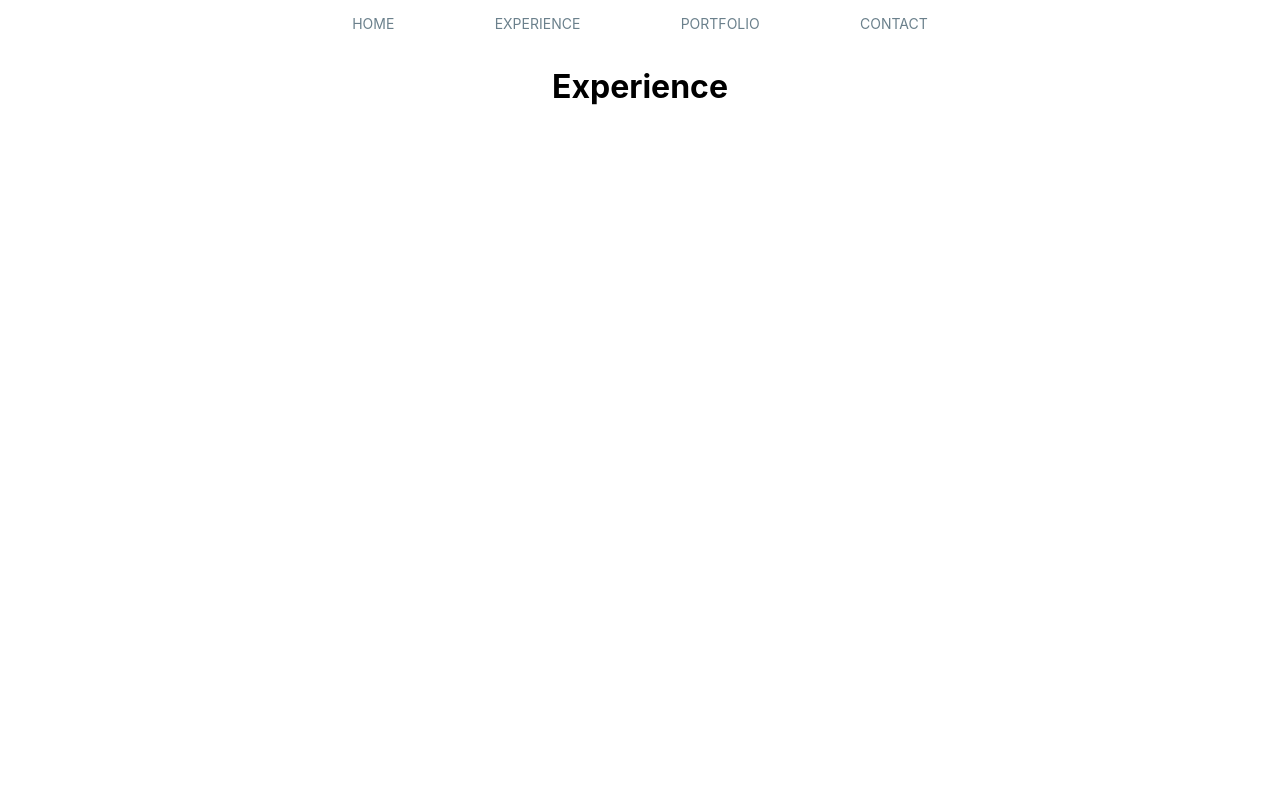
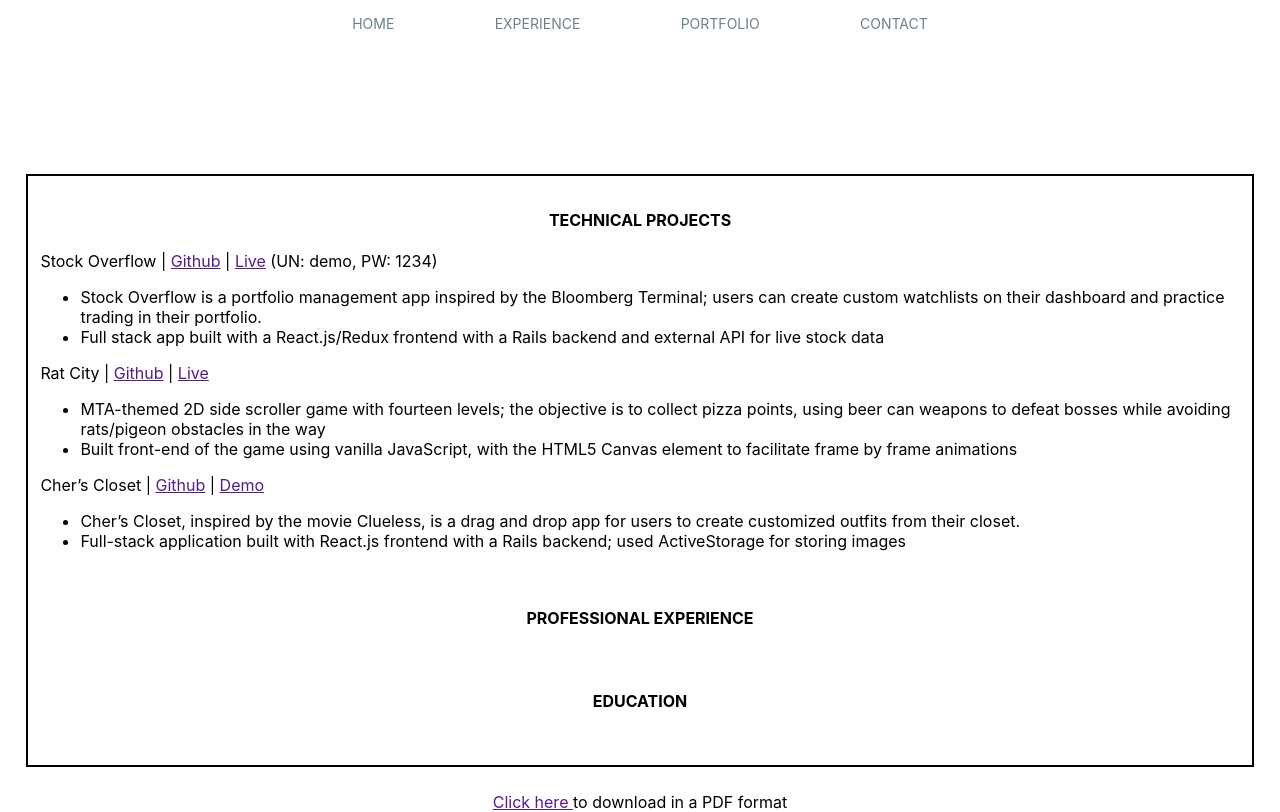
Before and after one commit to linyahu/personal-website, a React (Create React App) app: page /experience in a window 1280 px wide. Built offline with nearby package versions, Linux system fonts and the light colour scheme.

Commit message:
added first part of experience

```diff
--- a/src/assets/App.css
+++ b/src/assets/App.css
@@ -76,3 +76,19 @@
 .outer-container {
   margin-top: 10%;
 }
+
+.resume {
+  border-color: black;
+  border-style: solid;
+  border-width: 2px;
+  margin: 2%;
+  padding: 1%;
+}
+
+.resume p {
+  text-align: left;
+}
+
+.resume ul {
+  text-align: left;
+}
--- a/src/components/App.js
+++ b/src/components/App.js
@@ -11,16 +11,6 @@ import Portfolio from './Portfolio'
 import Contact from './Contact'
 
 class App extends Component {
-  state = {
-    dropdownOpen: false,
-  }
-
-  toggle = () => {
-      this.setState( prevState => {
-        return {dropdownOpen: !prevState.dropdownOpen}
-      })
-  }
-
   renderNavBar() {
     return (
       <div className="navbar">
--- a/src/components/Experience.js
+++ b/src/components/Experience.js
@@ -4,8 +4,40 @@ class Experience extends Component {
 
   render() {
     return (
-      <div className="">
-        <h1>Experience</h1>
+      <div className="outer-container">
+        <div className="resume">
+        <h4>TECHNICAL PROJECTS</h4>
+        <p>Stock Overflow | <a href=''>Github</a> | <a href="">Live</a> (UN: demo, PW: 1234) </p>
+        <ul>
+          <li>Stock Overflow is a portfolio management app inspired by the Bloomberg Terminal; users can create custom watchlists on their dashboard and practice trading in their portfolio.</li>
+          <li>Full stack app built with a React.js/Redux frontend with a Rails backend and external API for live stock data</li>
+        </ul>
+
+        <p>Rat City | <a href=''>Github</a> | <a href="">Live</a></p>
+        <ul>
+          <li>MTA-themed 2D side scroller game with fourteen levels; the objective is to collect pizza points, using beer can weapons to defeat bosses while avoiding rats/pigeon obstacles in the way</li>
+          <li>Built front-end of the game using vanilla JavaScript, with the HTML5 Canvas element to facilitate frame by frame animations </li>
+        </ul>
+
+        <p>Cher’s Closet | <a href=''> Github</a> | <a href=''>Demo</a> </p>
+        <ul>
+          <li>Cher’s Closet, inspired by the movie Clueless, is a drag and drop app for users to create customized outfits from their closet.</li>
+          <li>Full-stack application built with React.js frontend with a Rails backend; used ActiveStorage for storing images</li>
+        </ul>
+        <br />
+
+        <h4>PROFESSIONAL EXPERIENCE</h4>
+
+
+        <br />
+
+        <h4>EDUCATION</h4>
+
+        <br />
+
+        </div>
+
+        <a href=""> Click here </a> to download in a PDF format
       </div>
     )
   }
```
Also changed, not shown: public/logo.png (added), public/logo2.png (added).
